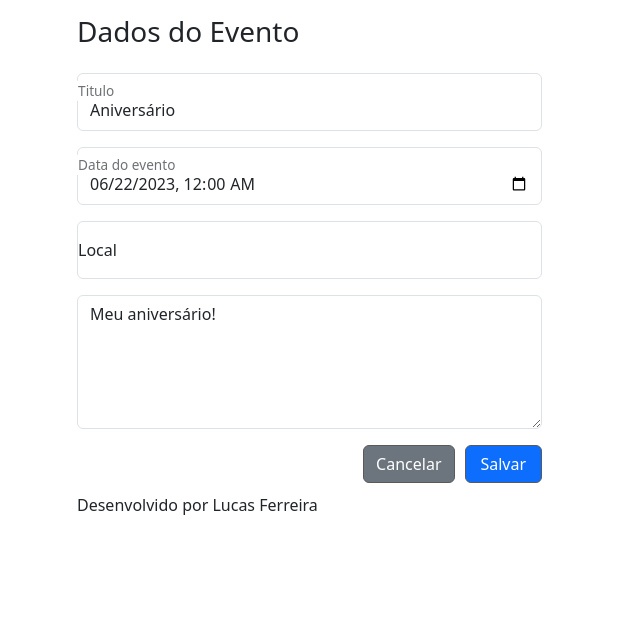
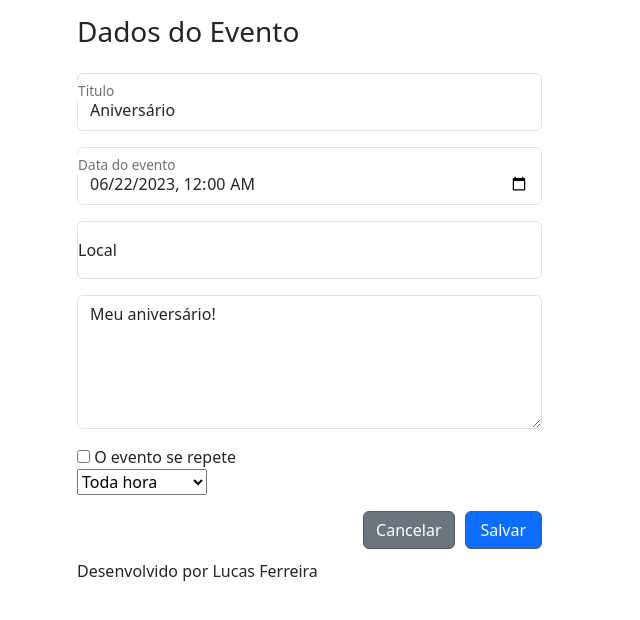
Before and after one commit to FSLucas22/djangoagenda, a Django app: page /agenda/evento/?id=6 in a window 1280 px wide. Shown: the part 105-725 px from the top of the page, without its empty margins (0-640 px from the left). Run offline with Django 4.2, Linux system fonts and the light colour scheme; a user stored in the database is signed in; data comes from the database, SQL or seed files in the repository; both versions use the stored data as it was after the commit.

Commit message:
Adicionadas opções de repetição de evento no formulário de cadastro

```diff
--- a/agenda/templates/agenda/evento.html
+++ b/agenda/templates/agenda/evento.html
@@ -32,8 +32,22 @@
             </div>
         </div>
         <div class="mb-3 form-group">
-                <textarea name="descricao" id="descricao" class="form-control"
-                       placeholder="Descrição do evento" rows="5" cols="18">{{ evento.descricao }}</textarea>
+            <textarea name="descricao" id="descricao" class="form-control"
+                      placeholder="Descrição do evento" rows="5" cols="18">{{ evento.descricao }}</textarea>
+        </div>
+        <div class="mb-3 form-group>">
+            <input type="checkbox" id="repetir" name="repetir" value="repete">
+            <label for="repetir">O evento se repete</label>
+            <div id="target-repetir">
+                <select required name="regra">
+                    <option value="Toda hora">Toda hora</option>
+                    <option value="Todo dia útil">Todo dia útil</option>
+                    <option value="Todo dia">Todo dia</option>
+                    <option value="Todo mês">Todo mês</option>
+                    <option value="Todo ano">Todo ano</option>
+                    <option value="Outro periodo">Outro periodo</option>
+                </select>
+            </div>
         </div>
         <div class="form-group mb-3">
             <button type="submit" class="col-sm-2 btn btn-primary float-end">Salvar</button>
--- a/agenda/templates/agenda/index.html
+++ b/agenda/templates/agenda/index.html
@@ -8,7 +8,7 @@
         <div class="card-body">
           <h5 class="card-title">Cadastrar Evento</h5>
           <p class="card-text">
-            Cadastre aqui um novo <code>Evento</code>.
+            Cadastre aqui um novo Evento.
           </p>
           <a href="{% url 'evento' %}"
              class="btn btn-primary">
@@ -22,7 +22,7 @@
         <div class="card-body">
           <h5 class="card-title">Lista de Eventos</h5>
           <p class="card-text">
-            Veja aqui a <code>Agenda</code>.
+            Veja aqui a Agenda.
           </p>
           <a href="{% url 'lista_eventos' %}"
              class="btn btn-primary">
```
Also changed, not shown: db.sqlite3.
